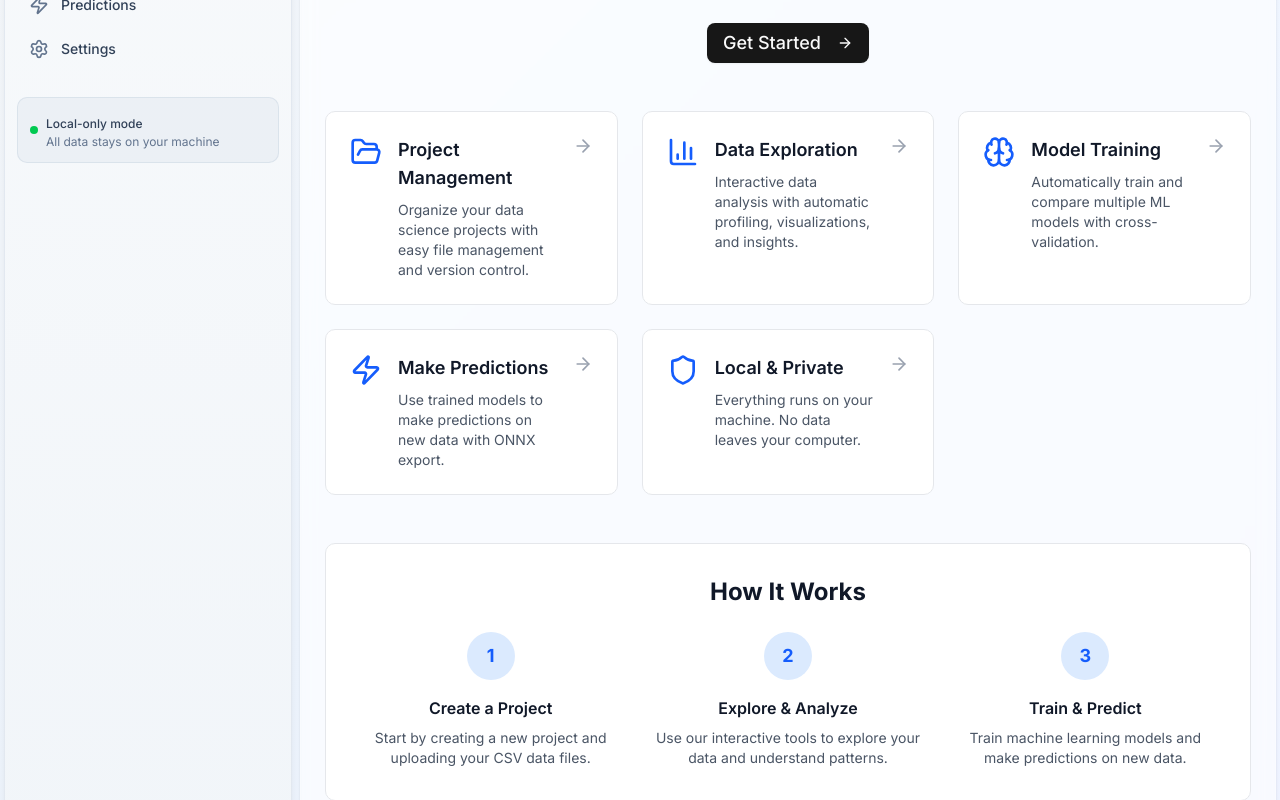
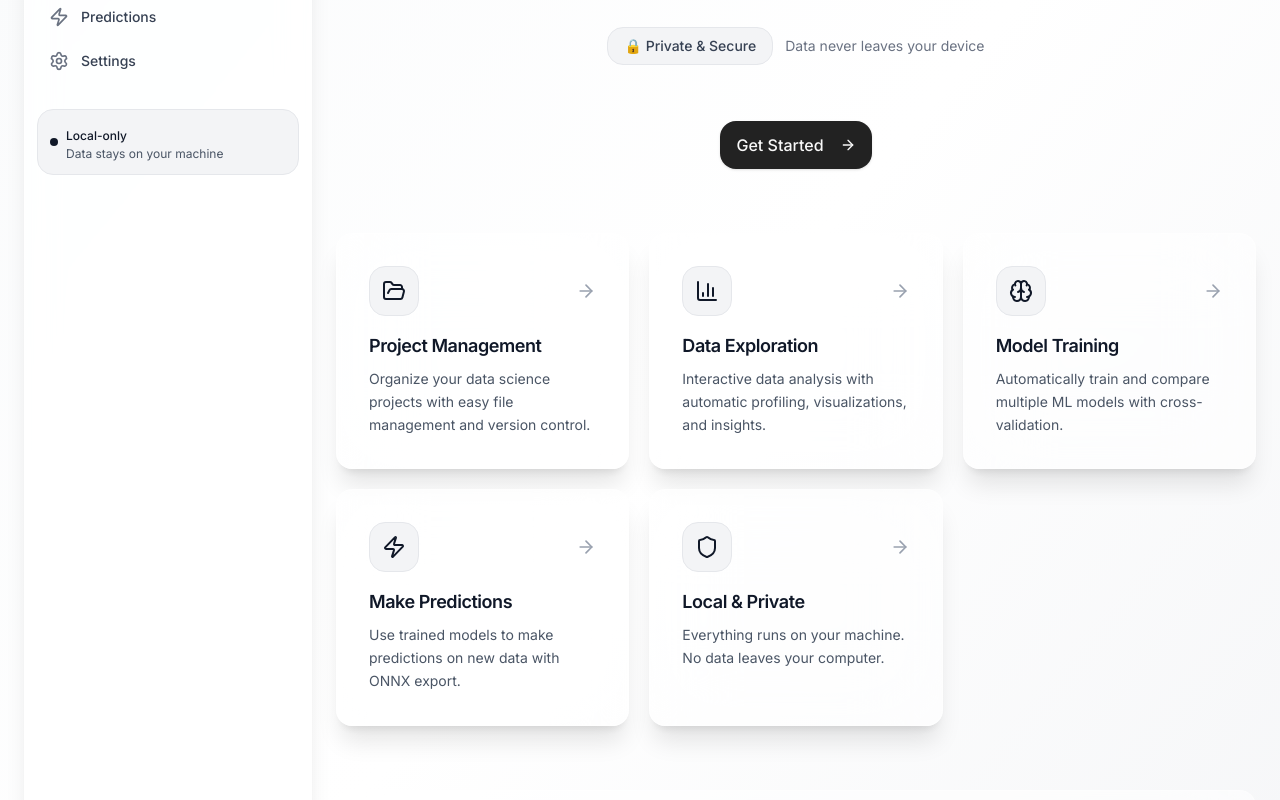
Before and after one commit to Sribhuvan-25/AutoQuanta, a Next.js app in the folder frontend/: page / in a window 1280 px wide. Shown: the part 320-1120 px from the top of the page. Built offline with nearby package versions, Linux system fonts and the light colour scheme.

Commit message:
Grayscale design

```diff
--- a/frontend/next.config.ts
+++ b/frontend/next.config.ts
@@ -69,9 +69,6 @@ const nextConfig: NextConfig = {
 
   // Strict mode
   reactStrictMode: true,
-
-  // SWC minification (faster than Terser)
-  swcMinify: true,
 };
 
 export default nextConfig;
--- a/frontend/src/app/globals.css
+++ b/frontend/src/app/globals.css
@@ -44,38 +44,48 @@
 }
 
 :root {
-  --radius: 0.625rem;
+  --radius: 0.75rem;
+  /* Pure white background */
   --background: oklch(1 0 0);
-  --foreground: oklch(0.145 0 0);
+  --foreground: oklch(0.15 0 0);
   --card: oklch(1 0 0);
-  --card-foreground: oklch(0.145 0 0);
+  --card-foreground: oklch(0.15 0 0);
   --popover: oklch(1 0 0);
-  --popover-foreground: oklch(0.145 0 0);
-  --primary: oklch(0.205 0 0);
-  --primary-foreground: oklch(0.985 0 0);
-  --secondary: oklch(0.97 0 0);
-  --secondary-foreground: oklch(0.205 0 0);
-  --muted: oklch(0.97 0 0);
-  --muted-foreground: oklch(0.556 0 0);
-  --accent: oklch(0.97 0 0);
-  --accent-foreground: oklch(0.205 0 0);
-  --destructive: oklch(0.577 0.245 27.325);
-  --border: oklch(0.922 0 0);
-  --input: oklch(0.922 0 0);
-  --ring: oklch(0.708 0 0);
-  --chart-1: oklch(0.646 0.222 41.116);
-  --chart-2: oklch(0.6 0.118 184.704);
-  --chart-3: oklch(0.398 0.07 227.392);
-  --chart-4: oklch(0.828 0.189 84.429);
-  --chart-5: oklch(0.769 0.188 70.08);
-  --sidebar: oklch(0.985 0 0);
-  --sidebar-foreground: oklch(0.145 0 0);
-  --sidebar-primary: oklch(0.205 0 0);
-  --sidebar-primary-foreground: oklch(0.985 0 0);
-  --sidebar-accent: oklch(0.97 0 0);
-  --sidebar-accent-foreground: oklch(0.205 0 0);
-  --sidebar-border: oklch(0.922 0 0);
-  --sidebar-ring: oklch(0.708 0 0);
+  --popover-foreground: oklch(0.15 0 0);
+  /* Neutral dark gray primary */
+  --primary: oklch(0.25 0 0);
+  --primary-foreground: oklch(0.98 0 0);
+  /* Light gray secondary */
+  --secondary: oklch(0.96 0 0);
+  --secondary-foreground: oklch(0.2 0 0);
+  /* Muted grays */
+  --muted: oklch(0.96 0 0);
+  --muted-foreground: oklch(0.5 0 0);
+  /* Subtle accent (very light gray) */
+  --accent: oklch(0.94 0 0);
+  --accent-foreground: oklch(0.15 0 0);
+  /* Red for destructive */
+  --destructive: oklch(0.55 0.22 27.325);
+  --destructive-foreground: oklch(0.98 0 0);
+  /* Minimal borders */
+  --border: oklch(0.92 0 0);
+  --input: oklch(0.94 0 0);
+  --ring: oklch(0.3 0 0);
+  /* Monochrome chart colors with subtle tints */
+  --chart-1: oklch(0.3 0 0);
+  --chart-2: oklch(0.45 0 0);
+  --chart-3: oklch(0.6 0 0);
+  --chart-4: oklch(0.75 0 0);
+  --chart-5: oklch(0.85 0 0);
+  /* Glass sidebar with white tint */
+  --sidebar: oklch(1 0 0 / 70%);
+  --sidebar-foreground: oklch(0.15 0 0);
+  --sidebar-primary: oklch(0.25 0 0);
+  --sidebar-primary-foreground: oklch(0.98 0 0);
+  --sidebar-accent: oklch(0.94 0 0);
+  --sidebar-accent-foreground: oklch(0.2 0 0);
+  --sidebar-border: oklch(0.9 0 0 / 50%);
+  --sidebar-ring: oklch(0.3 0 0);
 }
 
 .dark {
@@ -118,5 +128,40 @@
   }
   body {
     @apply bg-background text-foreground;
+    font-feature-settings: "rlig" 1, "calt" 1;
+  }
+
+  h1, h2, h3, h4, h5, h6 {
+    @apply font-semibold tracking-tight;
   }
 }
+
+@layer utilities {
+  /* Custom scrollbar */
+  .custom-scrollbar::-webkit-scrollbar {
+    width: 8px;
+    height: 8px;
+  }
+
+  .custom-scrollbar::-webkit-scrollbar-track {
+    @apply bg-transparent;
+  }
+
+  .custom-scrollbar::-webkit-scrollbar-thumb {
+    @apply bg-zinc-300 dark:bg-zinc-700 rounded-full;
+  }
+
+  .custom-scrollbar::-webkit-scrollbar-thumb:hover {
+    @apply bg-zinc-400 dark:bg-zinc-600;
+  }
+
+  /* Hide scrollbar */
+  .no-scrollbar::-webkit-scrollbar {
+    display: none;
+  }
+
+  .no-scrollbar {
+    -ms-overflow-style: none;
+    scrollbar-width: none;
+  }
+}
--- a/frontend/src/app/page.tsx
+++ b/frontend/src/app/page.tsx
@@ -42,30 +42,30 @@ export default function Home() {
 
   return (
     <AppLayout>
-      <div className="space-y-12">
+      <div className="space-y-16">
         {/* Hero Section */}
-        <div className="text-center space-y-6">
-          <div className="space-y-4">
-            <h1 className="text-4xl font-bold tracking-tight text-gray-900 sm:text-6xl">
+        <div className="text-center space-y-8 pt-12">
+          <div className="space-y-6">
+            <h1 className="text-5xl font-bold tracking-tight text-gray-900 sm:text-7xl">
               AutoQuanta
             </h1>
-            <p className="text-xl text-gray-600 max-w-3xl mx-auto">
-              Your local-first desktop application for tabular machine learning.
-              Upload CSV files, explore data, train models, and make predictions - all on your machine.
+            <p className="text-xl text-gray-600 max-w-2xl mx-auto leading-relaxed">
+              Local-first machine learning for tabular data.
+              Train models, explore insights, make predictions—all on your machine.
             </p>
           </div>
 
-          <div className="flex items-center justify-center gap-x-4">
-            <span className="inline-flex items-center rounded-md bg-green-50 px-3 py-1 text-sm font-medium text-green-700 ring-1 ring-inset ring-green-600/20">
-              🔒 Local-only mode
+          <div className="flex items-center justify-center gap-x-3">
+            <span className="inline-flex items-center rounded-xl bg-gray-100 px-4 py-2 text-sm font-medium text-gray-700 border border-gray-200">
+              🔒 Private & Secure
             </span>
-            <span className="text-sm text-gray-500">No data leaves your computer</span>
+            <span className="text-sm text-gray-500">Data never leaves your device</span>
           </div>
 
           {/* Get Started Button */}
-          <div className="pt-4">
+          <div className="pt-6">
             <Link href="/project">
-              <Button size="lg" className="text-lg px-8 py-3">
+              <Button size="lg" className="text-base px-10 py-6 rounded-xl shadow-sm hover:shadow-lg hover:-translate-y-0.5 transition-all duration-200">
                 Get Started
                 <ArrowRight className="ml-2 h-5 w-5" />
               </Button>
@@ -74,55 +74,57 @@ export default function Home() {
         </div>
 
         {/* Features Grid */}
-        <div className="grid grid-cols-1 md:grid-cols-2 lg:grid-cols-3 gap-6">
+        <div className="grid grid-cols-1 md:grid-cols-2 lg:grid-cols-3 gap-5">
           {features.map((feature) => (
             <Link
               key={feature.title}
               href={feature.href}
-              className="group relative bg-white rounded-lg border border-gray-200 p-6 hover:border-gray-300 hover:shadow-md transition-all"
+              className="group bg-white/60 backdrop-blur-2xl border border-white/30 shadow-xl rounded-xl p-8 hover:-translate-y-1 hover:shadow-2xl transition-all duration-300 ease-out hover:scale-[1.02] cursor-pointer"
             >
-              <div className="flex items-start gap-x-4">
-                <div className="flex-shrink-0">
-                  <feature.icon className="h-8 w-8 text-blue-600" />
+              <div className="space-y-4">
+                <div className="flex items-center justify-between">
+                  <div className="p-3 bg-gray-100 rounded-xl border border-gray-200">
+                    <feature.icon className="h-6 w-6 text-gray-900" />
+                  </div>
+                  <ArrowRight className="h-5 w-5 text-gray-400 group-hover:text-gray-900 group-hover:translate-x-1 transition-all" />
                 </div>
-                <div className="flex-1">
-                  <h3 className="text-lg font-semibold text-gray-900 group-hover:text-blue-600 transition-colors">
+                <div>
+                  <h3 className="text-lg font-semibold text-gray-900 mb-2">
                     {feature.title}
                   </h3>
-                  <p className="mt-2 text-sm text-gray-600">
+                  <p className="text-sm text-gray-600 leading-relaxed">
                     {feature.description}
                   </p>
                 </div>
-                <ArrowRight className="h-5 w-5 text-gray-400 group-hover:text-blue-600 transition-colors" />
               </div>
             </Link>
           ))}
         </div>
 
         {/* How It Works */}
-        <div className="bg-white rounded-lg border border-gray-200 p-8">
-          <h2 className="text-2xl font-bold text-gray-900 mb-6 text-center">How It Works</h2>
-          <div className="grid grid-cols-1 md:grid-cols-3 gap-8">
-            <div className="text-center">
-              <div className="bg-blue-100 rounded-full w-12 h-12 flex items-center justify-center mx-auto mb-4">
-                <span className="text-blue-600 font-bold text-lg">1</span>
+        <div className="bg-white/60 backdrop-blur-2xl border border-white/30 shadow-xl rounded-xl p-10">
+          <h2 className="text-3xl font-bold text-gray-900 mb-10 text-center">How It Works</h2>
+          <div className="grid grid-cols-1 md:grid-cols-3 gap-10">
+            <div className="text-center space-y-4">
+              <div className="bg-gray-900 rounded-2xl w-14 h-14 flex items-center justify-center mx-auto shadow-sm">
+                <span className="text-white font-bold text-xl">1</span>
               </div>
-              <h3 className="font-semibold text-gray-900 mb-2">Create a Project</h3>
-              <p className="text-sm text-gray-600">Start by creating a new project and uploading your CSV data files.</p>
+              <h3 className="font-semibold text-gray-900 text-lg">Create a Project</h3>
+              <p className="text-sm text-gray-600 leading-relaxed">Create a project and upload your CSV data files to get started.</p>
             </div>
-            <div className="text-center">
-              <div className="bg-blue-100 rounded-full w-12 h-12 flex items-center justify-center mx-auto mb-4">
-                <span className="text-blue-600 font-bold text-lg">2</span>
+            <div className="text-center space-y-4">
+              <div className="bg-gray-900 rounded-2xl w-14 h-14 flex items-center justify-center mx-auto shadow-sm">
+                <span className="text-white font-bold text-xl">2</span>
               </div>
-              <h3 className="font-semibold text-gray-900 mb-2">Explore & Analyze</h3>
-              <p className="text-sm text-gray-600">Use our interactive tools to explore your data and understand patterns.</p>
+              <h3 className="font-semibold text-gray-900 text-lg">Explore & Analyze</h3>
+              <p className="text-sm text-gray-600 leading-relaxed">Use interactive tools to explore data and uncover insights.</p>
             </div>
-            <div className="text-center">
-              <div className="bg-blue-100 rounded-full w-12 h-12 flex items-center justify-center mx-auto mb-4">
-                <span className="text-blue-600 font-bold text-lg">3</span>
+            <div className="text-center space-y-4">
+              <div className="bg-gray-900 rounded-2xl w-14 h-14 flex items-center justify-center mx-auto shadow-sm">
+                <span className="text-white font-bold text-xl">3</span>
               </div>
-              <h3 className="font-semibold text-gray-900 mb-2">Train & Predict</h3>
-              <p className="text-sm text-gray-600">Train machine learning models and make predictions on new data.</p>
+              <h3 className="font-semibold text-gray-900 text-lg">Train & Predict</h3>
+              <p className="text-sm text-gray-600 leading-relaxed">Train ML models and generate predictions on new data.</p>
             </div>
           </div>
         </div>
--- a/frontend/src/components/layout/AppLayout.tsx
+++ b/frontend/src/components/layout/AppLayout.tsx
@@ -12,9 +12,9 @@ export function AppLayout({ children }: AppLayoutProps) {
   const [sidebarOpen, setSidebarOpen] = React.useState(false);
 
   return (
-    <div className="min-h-screen bg-gradient-to-br from-slate-50 via-blue-50 to-indigo-50 p-1">
-      <div className="mx-auto max-w-7xl">
-        <div className="flex gap-2">
+    <div className="min-h-screen bg-gradient-to-br from-gray-50 via-white to-gray-100">
+      <div className="mx-auto max-w-[1920px] px-4 lg:px-6">
+        <div className="flex gap-4 lg:gap-6 py-4">
           {/* Sidebar */}
           <Sidebar open={sidebarOpen} setOpen={setSidebarOpen} />
 
@@ -25,7 +25,7 @@ export function AppLayout({ children }: AppLayoutProps) {
 
             {/* Page content */}
             <main className="mt-6">
-              <div className="bg-white/60 backdrop-blur-sm rounded-xl shadow-sm border border-white/20 p-6 min-h-[calc(100vh-8rem)]">
+              <div className="min-h-[calc(100vh-12rem)]">
                 {children}
               </div>
             </main>
--- a/frontend/src/components/layout/Sidebar.tsx
+++ b/frontend/src/components/layout/Sidebar.tsx
@@ -46,7 +46,7 @@ export function Sidebar({ open, setOpen }: SidebarProps) {
       {/* Sidebar */}
       <div
         className={cn(
-          'fixed inset-y-1 left-1 z-50 bg-gradient-to-b from-slate-50 to-slate-100 rounded-xl shadow-xl transition-all duration-300 ease-in-out lg:translate-x-0 lg:static lg:inset-0 lg:rounded-xl lg:shadow-lg border border-slate-200',
+          'fixed inset-y-4 left-4 z-50 bg-white/80 backdrop-blur-lg border border-white/40 rounded-2xl shadow-xl transition-all duration-300 ease-in-out lg:translate-x-0 lg:static lg:inset-0',
           // Width transitions
           isExpanded ? 'w-72' : 'w-16 lg:w-16',
           // Mobile transform
@@ -105,10 +105,10 @@ export function Sidebar({ open, setOpen }: SidebarProps) {
                   <Link
                     href={item.href}
                     className={cn(
-                      'group flex items-center gap-x-3 rounded-lg px-3 py-2.5 text-sm font-medium transition-all duration-200 relative',
+                      'group flex items-center gap-x-3 rounded-xl px-3 py-2.5 text-sm font-medium transition-all duration-200 relative',
                       isActive
-                        ? 'bg-blue-100 text-blue-700 shadow-sm'
-                        : 'text-slate-700 hover:bg-slate-200/50 hover:text-slate-900'
+                        ? 'bg-black text-white shadow-sm'
+                        : 'text-gray-700 hover:bg-gray-100 hover:text-gray-900'
                     )}
                     onClick={() => setOpen(false)}
                     title={!isExpanded ? item.name : undefined}
@@ -116,7 +116,7 @@ export function Sidebar({ open, setOpen }: SidebarProps) {
                     <item.icon
                       className={cn(
                         'h-5 w-5 flex-shrink-0 transition-colors',
-                        isActive ? 'text-blue-700' : 'text-slate-500 group-hover:text-slate-700'
+                        isActive ? 'text-white' : 'text-gray-500 group-hover:text-gray-700'
                       )}
                     />
                     <span
@@ -127,9 +127,6 @@ export function Sidebar({ open, setOpen }: SidebarProps) {
                     >
                       {item.name}
                     </span>
-                    {isActive && (
-                      <div className="absolute right-0 top-1/2 -translate-y-1/2 w-1 h-6 bg-blue-600 rounded-l-full" />
-                    )}
                   </Link>
                 </li>
               );
@@ -140,16 +137,16 @@ export function Sidebar({ open, setOpen }: SidebarProps) {
         {/* Bottom section */}
         <div className="p-3">
           <div className={cn(
-            "rounded-lg bg-slate-200/50 border border-slate-300/50 transition-all duration-300",
+            "rounded-xl bg-gray-100 border border-gray-200 transition-all duration-300",
             isExpanded ? "p-3" : "p-2"
           )}>
             <div className="flex items-center gap-x-2">
-              <div className="h-2 w-2 rounded-full bg-green-500 flex-shrink-0"></div>
+              <div className="h-2 w-2 rounded-full bg-gray-900 flex-shrink-0"></div>
               {isExpanded && (
                 <div className="overflow-hidden">
-                  <span className="text-xs font-medium text-slate-700 whitespace-nowrap">Local-only mode</span>
-                  <p className="text-xs text-slate-500 whitespace-nowrap">
-                    All data stays on your machine
+                  <span className="text-xs font-medium text-gray-900 whitespace-nowrap">Local-only</span>
+                  <p className="text-xs text-gray-600 whitespace-nowrap">
+                    Data stays on your machine
                   </p>
                 </div>
               )}
```
Also changed, not shown: frontend/src/app/models/page.tsx (+36 -34 lines), frontend/src/app/train/page.tsx (+41 -31 lines), frontend/src/components/layout/Header.tsx (+5 -5 lines), frontend/src/components/training/TrainingConfig.tsx (+38 -28 lines), frontend/src/components/training/TrainingProgress.tsx (+25 -25 lines), frontend/src/components/training/TrainingResults.tsx (+61 -45 lines), frontend/src/components/ui/glass-card.tsx (added, +107 -0 lines).
